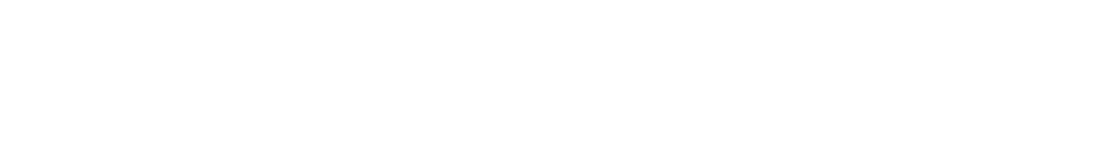
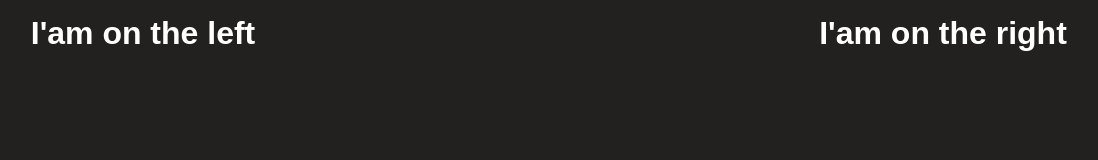
Before and after one commit to Alex-G-R/EasyDB, an Electron app: page main.html in a window 1600 px wide. Shown: the whole page, without its empty margins (257-1355 px from the left). Drawn offline with Linux system fonts and the light colour scheme.

Commit message:
initial styling

```diff
--- a/main.html
+++ b/main.html
@@ -1,8 +1,34 @@
 
 <head>
-
+    <style>
+        *{
+            font-family: Arial;
+            padding: 0;
+            margin: 0;
+            background-color: rgb(34,33,32);
+        }
+        .main-container{
+            display: flex;
+        }
+        #container-right, #container-left {
+            padding: 15px;
+            width: 50vw;
+            text-align: center;
+            justify-content: center;
+            align-items: center;
+            color: #fff;
+        }
+    </style>
 </head>
 
 <body>
+    <div class="main-container">
+        <div class="default-box" id="container-left">
+            <h1>I'am on the left</h1>
+        </div>
 
+        <div class="defualt-box" id="container-right">
+            <h1>I'am on the right</h1>
+        </div>
+    </div>
 </body>
```
